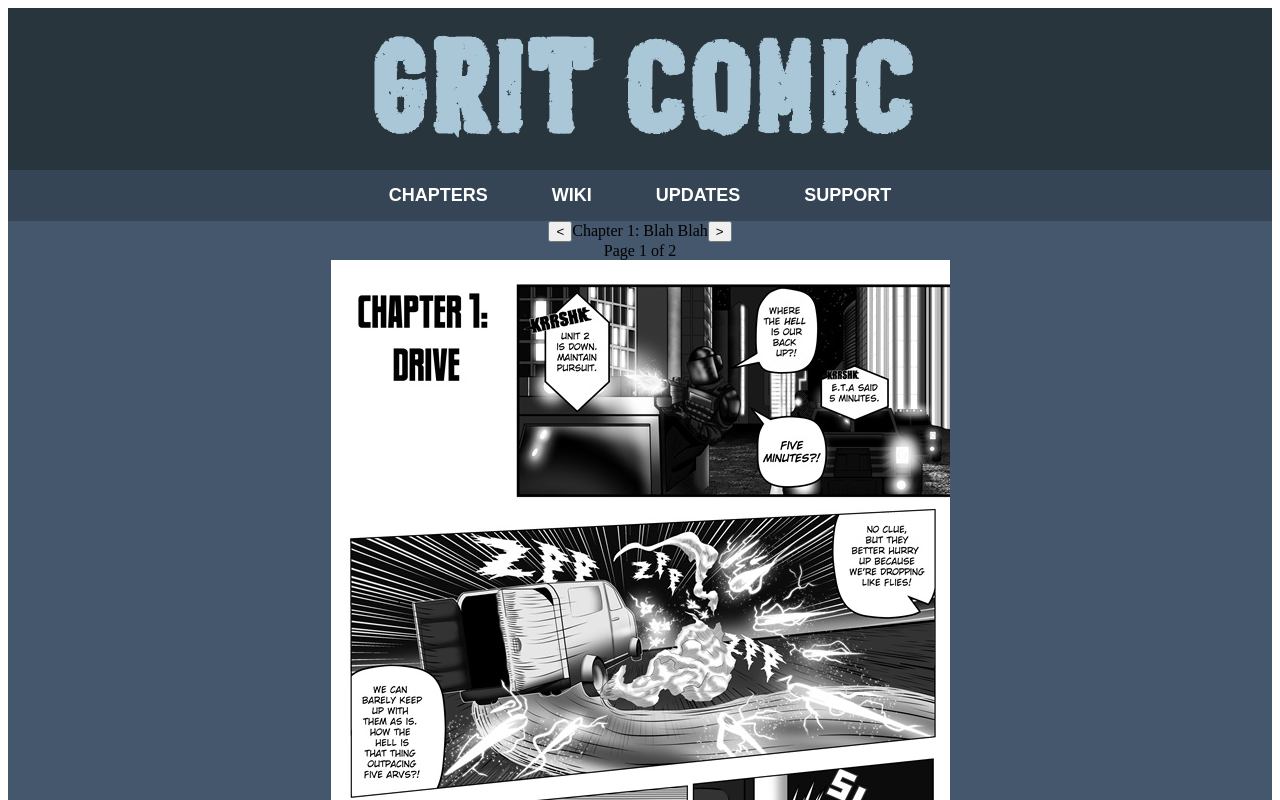
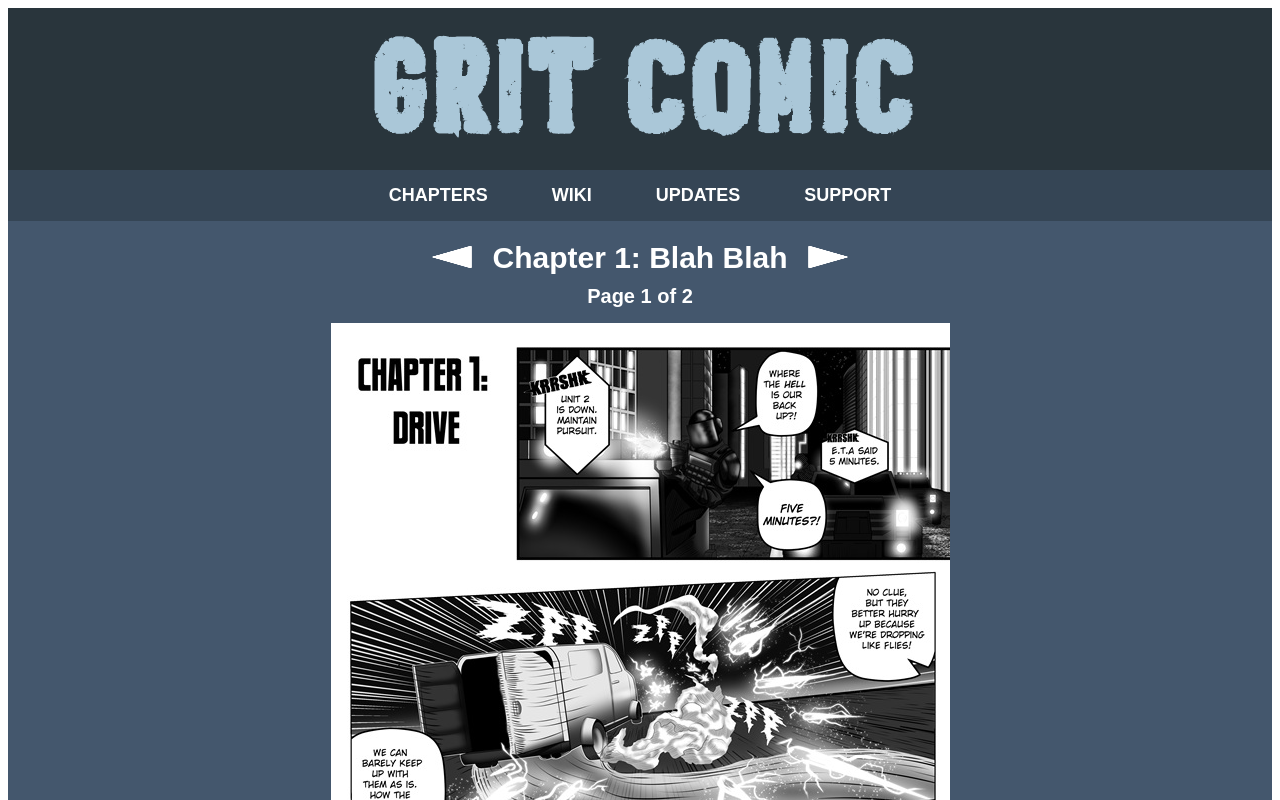
Before and after one commit to OscarCawley/grit-comic, a React (Create React App) app: page / in a window 1280 px wide. Shown: the top 800 px of the page. Built offline with nearby package versions, Linux system fonts and the light colour scheme; the HTML template or start-up script is replaced by a standard one.

Commit message:
Add styling and navigation arrows to ComicViewer component

```diff
--- /dev/null
+++ b/src/components/ComicViewer/ComicViewer.css
@@ -0,0 +1,31 @@
+.comic-viewer-container {
+    margin: 20px auto;
+}
+
+.comic-chapter-title {
+    font-family: Arial, sans-serif;
+    color: white;
+    font-size: 30px;
+    font-weight: bold;
+    margin-bottom: 10px;
+}
+
+.comic-chapter-title button {
+    background: none;
+    border: none;
+    cursor: pointer;
+    padding: 0 20px;
+}
+
+.comic-chapter-title img {
+    height: 22px;
+    width: 40px;
+}
+
+.comic-page-indicator {
+    font-family: Arial, sans-serif;
+    color: white;
+    font-size: 20px;
+    font-weight: bold;
+    margin-bottom: 15px;
+}
--- a/src/components/ComicViewer/ComicViewer.js
+++ b/src/components/ComicViewer/ComicViewer.js
@@ -1,4 +1,7 @@
 import React from 'react';
+import './ComicViewer.css';
+import leftArrow from '../../assets/icons/left-arrow.png';
+import rightArrow from '../../assets/icons/right-arrow.png';
 
 const importAll = (context) => context.keys().map(context);
 
@@ -51,11 +54,11 @@ const ComicViewer = () => {
 
 
     return (
-        <div>
+        <div className='comic-viewer-container'>
             <div className="comic-chapter-title">
-                <button onClick={ () => handleChapterChange('prev')}>&lt;</button>
+                <button onClick={ () => handleChapterChange('prev')}><img src={leftArrow}/></button>
                 {chapters[currentChapter].title}
-                <button onClick={ () => handleChapterChange('next')}>&gt;</button>
+                <button onClick={ () => handleChapterChange('next')}><img src={rightArrow}/></button>
             </div>
             <div className="comic-page-indicator">
                 Page {currentPage + 1} of {chapters[currentChapter].pages.length}
```
Also changed, not shown: src/assets/icons/left-arrow.png (added), src/assets/icons/right-arrow.png (added).
